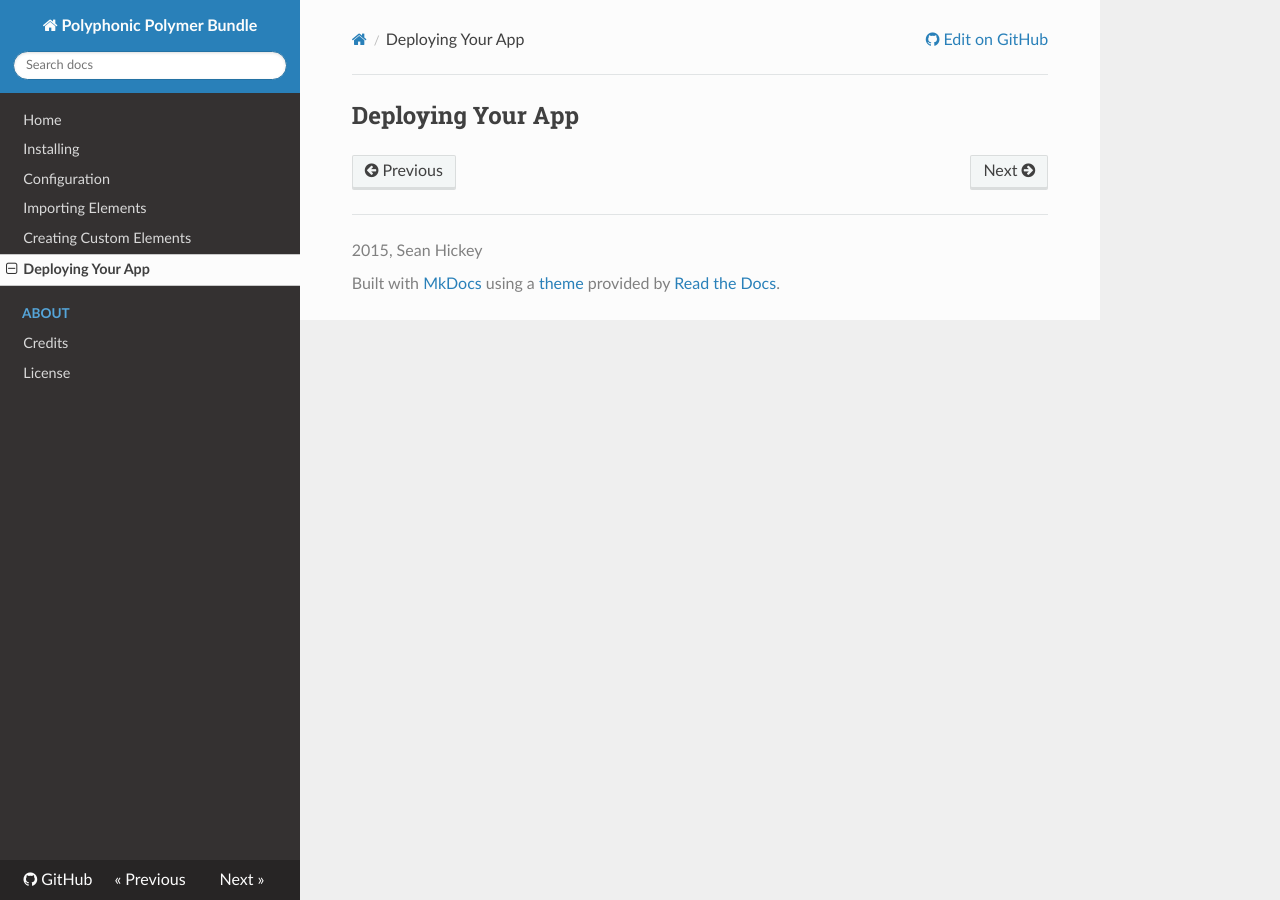
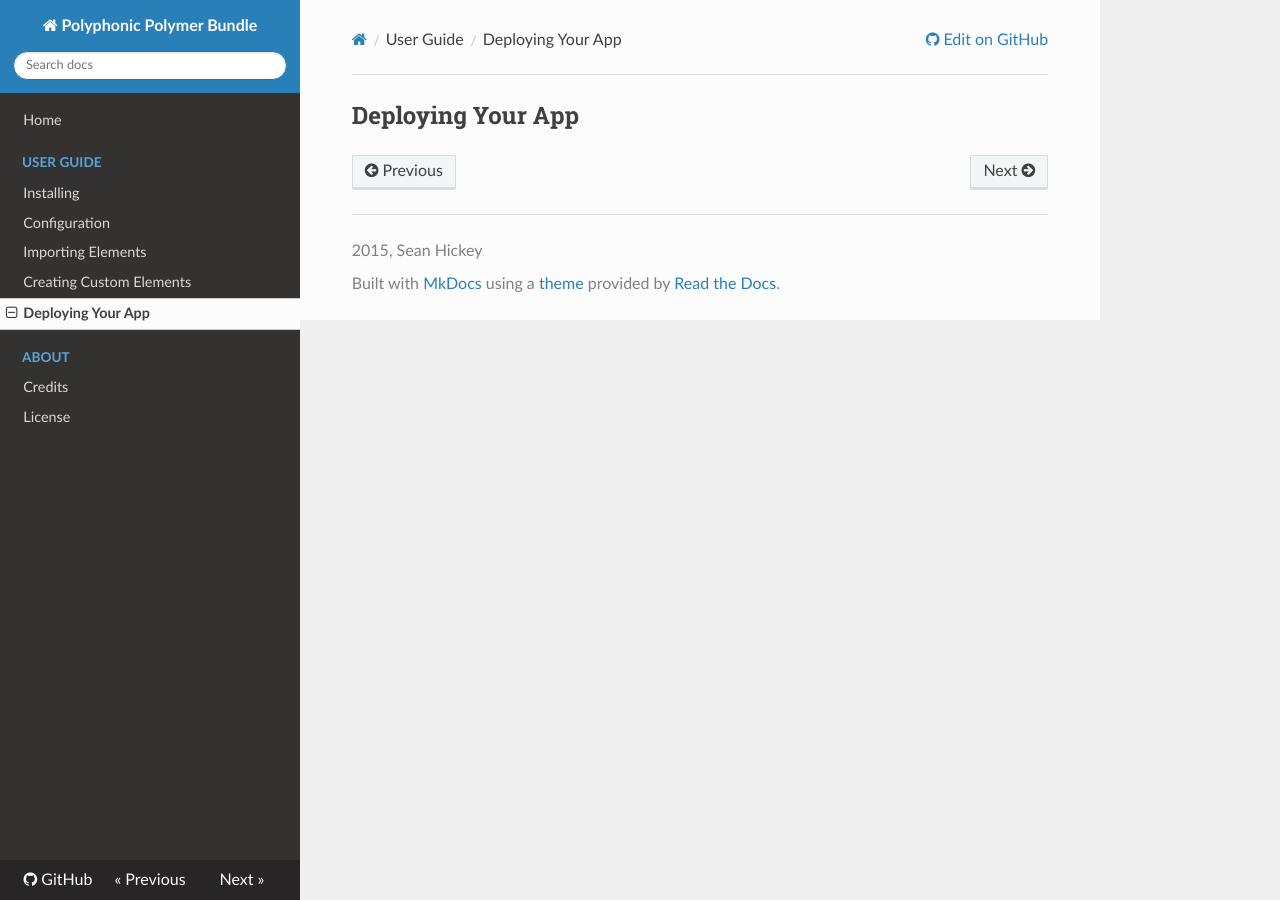
Before and after one commit to headzoo/polymer-bundle, an MkDocs documentation site: the page built from Resources/doc/deploy.md, in a window 1280 px wide. Built offline with MkDocs 1.6.1, drawn with Linux system fonts in a browser that asks for light colours; nearby versions of some CDN libraries; old or Windows-style settings are respelled for this version of MkDocs.

Commit message:
Updated docs
[ci skip]

```diff
--- a/mkdocs.yml
+++ b/mkdocs.yml
@@ -1,5 +1,5 @@
 site_name: "Polyphonic Polymer Bundle"
-repo_url: "https://github.com/headzoo/polyphonic-symfony"
+repo_url: "https://github.com/headzoo/polymer-bundle"
 site_author: "Sean Hickey"
 copyright: "2015, Sean Hickey"
 markdown_extensions: [fenced_code]
@@ -8,10 +8,10 @@ docs_dir: Resources/doc
 
 pages:
 - ["index.md", "Home"]
-- ["installing.md", "Installing"]
-- ["configuration.md", "Configuration"]
-- ["importing.md", "Importing Elements"]
-- ["custom.md", "Creating Custom Elements"]
-- ["deploy.md", "Deploying Your App"]
+- ["installing.md","User Guide", "Installing"]
+- ["configuration.md","User Guide", "Configuration"]
+- ["importing.md","User Guide", "Importing Elements"]
+- ["custom.md","User Guide", "Creating Custom Elements"]
+- ["deploy.md","User Guide", "Deploying Your App"]
 - ["about/credits.md", "About", "Credits"]
 - ["about/license.md", "About", "License"]
```
